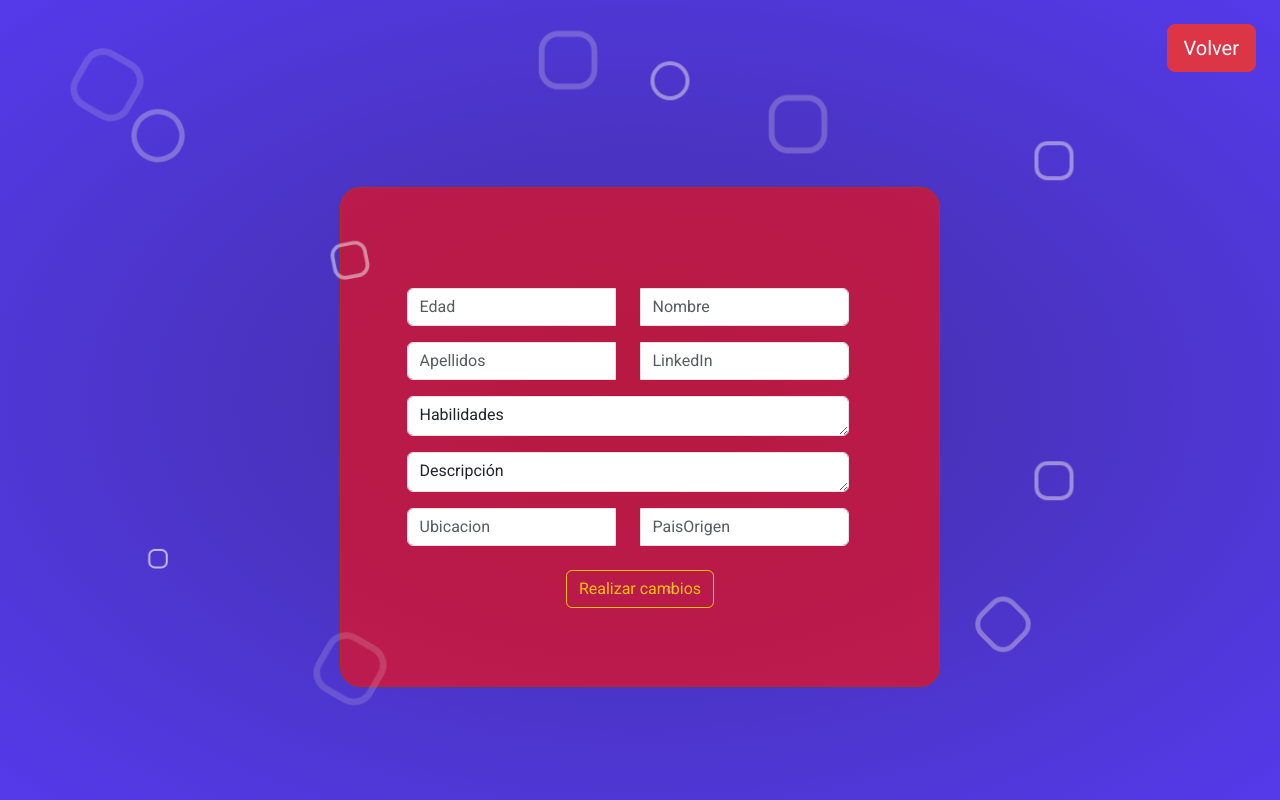
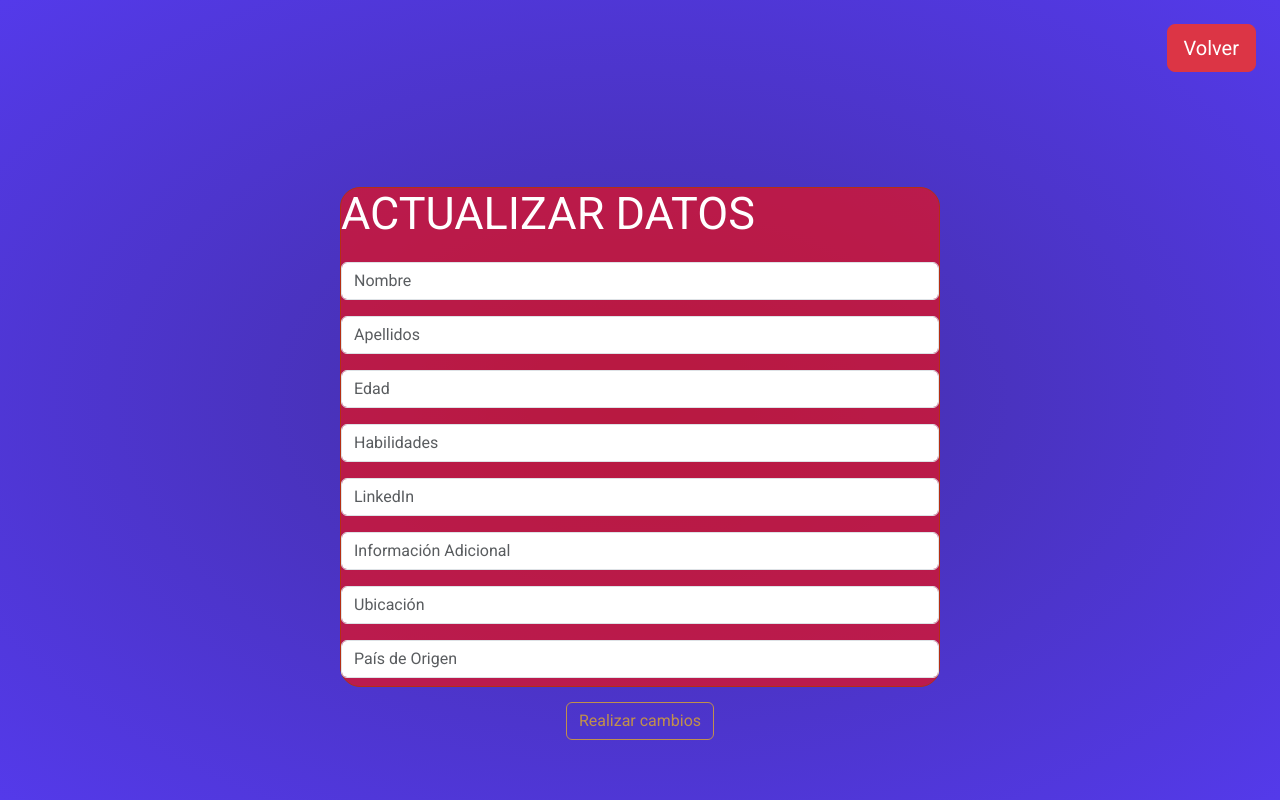
Before and after one commit to Tech-Community-Peru/tech-events-front, an Angular app: page /userprofile/modificarPerfil in a window 1280 px wide. Built offline with nearby package versions, Linux system fonts and the light colour scheme.

Commit message:
Perfil y actualizar perfil del usuario completado

```diff
--- a/src/app/core/service/auth.service.ts
+++ b/src/app/core/service/auth.service.ts
@@ -61,9 +61,10 @@ export class AuthService {
           cargo: response.cargo,
           especialidad: response.especialidad,
           paisOrigen: response.paisOrigen,
+
         };
 
-        this.storageService.setRegisterData(registerData);
+        this.storageService.setRegisterPonenteData(registerData);
         this.isAuthenticatedSignal.set(true);
       })
     );
@@ -101,4 +102,9 @@ export class AuthService {
     return registerData ? registerData : null;
   }
 
+  getCorreo(): string | null {
+    const registerData = this.storageService.getRegisterData()?.correoElectronico;
+    return registerData ? registerData : null;
+  }
+
 }
--- a/src/app/shared/components/update-profile-ponente/update-profile-ponente.component.html
+++ b/src/app/shared/components/update-profile-ponente/update-profile-ponente.component.html
@@ -25,7 +25,7 @@
 <div class="wrapper-login">
   <main>
     <div class="kanit-light d-grid gap-2 d-md-flex justify-content-end pe-4 mt-4">
-      <a href="/index.html"><button type="button" class="btn btn-danger btn-lg">Volver</button></a>
+      <a ><button type="button"  class="btn btn-danger btn-lg">Volver</button></a>
     </div>
     <div class="conten-page-login">
       <div class="container d-flex justify-content-center h-login">
--- a/src/app/shared/components/update-profile-ponente/update-profile-ponente.component.ts
+++ b/src/app/shared/components/update-profile-ponente/update-profile-ponente.component.ts
@@ -1,9 +1,13 @@
 import {ChangeDetectionStrategy, Component} from '@angular/core';
+import {RouterLink} from '@angular/router';
+import {CommonModule} from '@angular/common';
 
 @Component({
   selector: 'app-update-profile',
   standalone: true,
-  imports: [],
+  imports: [
+    RouterLink, CommonModule,
+  ],
   changeDetection: ChangeDetectionStrategy.OnPush,
   templateUrl: './update-profile-ponente.component.html',
   styleUrl: './update-profile-ponente.component.css'
--- a/src/app/shared/components/update-profile/update-profile.component.css
+++ b/src/app/shared/components/update-profile/update-profile.component.css
@@ -5,7 +5,9 @@ html.loginHtml {
   height: 100%;
 }
 
-
+h2{
+  color: #ffffff;
+}
 
 .h-login {
   height: 700px;
--- a/src/app/shared/components/update-profile/update-profile.component.html
+++ b/src/app/shared/components/update-profile/update-profile.component.html
@@ -4,60 +4,56 @@
 <div class="wrapper-login">
   <main>
     <div class="kanit-light d-grid gap-2 d-md-flex justify-content-end pe-4 mt-4">
-      <a href="/index.html"><button type="button" class="btn btn-danger btn-lg">Volver</button></a>
+      <button type="button" [routerLink]="'/userprofile'" class="btn btn-danger btn-lg">Volver</button>
     </div>
     <div class="conten-page-login">
       <div class="container d-flex justify-content-center h-login">
         <div class="update-profile">
-          <div class="container d-flex justify-content-center">
-            <div class="Form">
+          <h2>ACTUALIZAR DATOS</h2>
+          <form [formGroup]="updateProfileForm" (ngSubmit)="onSubmit()">
             <div class="input-group mb-3">
-                <input type="text" name="Edad"
-                       class="form-control kanit-light nullShadow form-control-static" placeholder="Edad">
-                <input type="text" name="Nombre"
-                       class="form-control kanit-light nullShadow form-control-static" placeholder="Nombre">
+              <input type="text" formControlName="nombre" class="form-control" placeholder="Nombre">
+              <div *ngIf="updateProfileForm.get('nombre')?.invalid && updateProfileForm.get('nombre')?.touched" class="text-danger">
+                Nombre es requerido.
+              </div>
             </div>
             <div class="input-group mb-3">
-                <input type="text" name="Edad"
-                       class="form-control kanit-light nullShadow form-control-static" placeholder="Apellidos">
-                <input type="text" name="Nombre"
-                       class="form-control kanit-light nullShadow form-control-static" placeholder="LinkedIn">
+              <input type="text" formControlName="apellido" class="form-control" placeholder="Apellidos">
+              <div *ngIf="updateProfileForm.get('apellido')?.invalid && updateProfileForm.get('apellido')?.touched" class="text-danger">
+                Apellidos son requeridos.
+              </div>
             </div>
             <div class="input-group mb-3">
-                <textarea class="form-control kanit-light nullShadow form-control-static" style="height: 40px" disabled>Habilidades</textarea>
+              <input type="number" formControlName="edad" class="form-control" placeholder="Edad">
+              <div *ngIf="updateProfileForm.get('edad')?.invalid && updateProfileForm.get('edad')?.touched" class="text-danger">
+                Ingresa una edad válida.
+              </div>
             </div>
             <div class="input-group mb-3">
-                <textarea class="form-control kanit-light nullShadow form-control-static" style="height: 40px" disabled>Descripción</textarea>
+              <input type="text" formControlName="habilidades" class="form-control" placeholder="Habilidades">
             </div>
             <div class="input-group mb-3">
-                <input type="text" name="Edad"
-                       class="form-control kanit-light nullShadow form-control-static" placeholder="Ubicacion">
-                <input type="text" name="Nombre"
-                       class="form-control kanit-light nullShadow form-control-static" placeholder="PaisOrigen">
+              <input type="text" formControlName="linkedin" class="form-control" placeholder="LinkedIn">
+              <div *ngIf="updateProfileForm.get('linkedin')?.invalid && updateProfileForm.get('linkedin')?.touched" class="text-danger">
+                Ingresa un enlace válido.
+              </div>
+            </div>
+            <div class="input-group mb-3">
+              <input type="text" formControlName="informacionAdicional" class="form-control" placeholder="Información Adicional">
+            </div>
+            <div class="input-group mb-3">
+              <input type="text" formControlName="ubicacion" class="form-control" placeholder="Ubicación">
+            </div>
+            <div class="input-group mb-3">
+              <input type="text" formControlName="paisOrigen" class="form-control" placeholder="País de Origen">
             </div>
             <div class="d-flex flex-wrap justify-content-center py-2">
-                <button type="button" class="btn btn-outline-warning">Realizar cambios</button>
+              <button type="submit" class="btn btn-outline-warning" [disabled]="updateProfileForm.invalid">Realizar cambios</button>
             </div>
-            </div>
-          </div>
+          </form>
         </div>
       </div>
     </div>
   </main>
 </div>
-
-<div class="box">
-  <div></div>
-  <div></div>
-  <div></div>
-  <div></div>
-  <div></div>
-  <div></div>
-  <div></div>
-  <div></div>
-  <div></div>
-  <div></div>
-  <div></div>
-  <div></div>
-</div>
 </body>
--- a/src/app/shared/components/update-profile/update-profile.component.ts
+++ b/src/app/shared/components/update-profile/update-profile.component.ts
@@ -1,10 +1,14 @@
 import {ChangeDetectionStrategy, Component, inject} from '@angular/core';
-import {FormBuilder, FormGroup, FormsModule, ReactiveFormsModule} from '@angular/forms';
+import {FormBuilder, FormGroup, FormsModule, ReactiveFormsModule, Validators} from '@angular/forms';
 import {MatInputModule} from '@angular/material/input';
 import {MatCardModule} from '@angular/material/card';
 import {MatSnackBar, MatSnackBarModule} from '@angular/material/snack-bar';
 import {Router, RouterLink} from '@angular/router';
 import {CommonModule} from '@angular/common';
+import {PerfilService} from '../../../core/service/perfil.service';
+import {ActualizarPerfilRequest} from '../../models/actualizarperfil-request.model';
+import {RegisterResponse} from '../../models/register-response.model';
+import {StorageService} from '../../../core/service/storage.service';
 
 @Component({
   selector: 'app-update-profile',
@@ -16,16 +20,60 @@ import {CommonModule} from '@angular/common';
 })
 export class UpdateProfileComponent {
 
-  UpdateProfile: FormGroup;
+  updateProfileForm: FormGroup;
 
   private fb = inject(FormBuilder);
   private router = inject(Router);
   private snackBar = inject(MatSnackBar);
+  private perfilService = inject(PerfilService);
+  private storageService = inject(StorageService);
 
   constructor() {
-    this.UpdateProfile = this.fb.group({
-
-    })
+    this.updateProfileForm = this.fb.group({
+      nombre: ['', [Validators.required, Validators.minLength(2)]],
+      apellido: ['', [Validators.required, Validators.minLength(2)]],
+      edad: [null, [Validators.required, Validators.min(1), Validators.max(100)]],
+      habilidades: ['', [Validators.required, Validators.minLength(5)]],
+      linkedin: ['', [Validators.required, Validators.pattern('https?://.+')]],
+      informacionAdicional: ['', [Validators.maxLength(255)]],
+      ubicacion: ['', [Validators.required, Validators.minLength(3)]],
+      paisOrigen: ['', [Validators.required, Validators.minLength(3)]],
+    });
   }
 
+  onSubmit(): void {
+    if (this.updateProfileForm.invalid) {
+      this.snackBar.open('Por favor, completa todos los campos requeridos.', 'Cerrar', { duration: 3000 });
+      return;
+    }
+
+    const profileData: ActualizarPerfilRequest = this.updateProfileForm.value;
+
+    this.perfilService.actualizarPerfil(profileData).subscribe({
+      next: () => {
+        // Recuperar los datos existentes del almacenamiento
+        const existingData = this.storageService.getRegisterData();
+
+        if (existingData) {
+          // Combinar los datos existentes con los actualizados
+          const updatedData: RegisterResponse = {
+            ...existingData, // Mantén los campos existentes
+            ...profileData,  // Sobrescribe con los datos actualizados
+          };
+
+          // Guardar los datos combinados en el almacenamiento
+          this.storageService.setRegisterData(updatedData);
+        }
+
+        this.snackBar.open('Perfil actualizado exitosamente.', 'Cerrar', { duration: 3000 });
+        this.router.navigate(['/userprofile']);
+      },
+      error: (err) => {
+        console.error('Error al actualizar perfil:', err.message);
+        this.snackBar.open(err.message || 'Hubo un error al actualizar el perfil.', 'Cerrar', { duration: 3000 });
+      },
+    });
+  }
+
+
 }
--- a/src/app/shared/components/user-profile/user-profile.component.html
+++ b/src/app/shared/components/user-profile/user-profile.component.html
@@ -3,7 +3,7 @@
 <div class="container mt-5">
   <div class="card p-4">
     <div class="d-flex justify-content-between align-items-center mb-3">
-      <button class="btn btn-primary" id="btnVolver">Volver</button>
+      <button class="btn btn-primary" [routerLink]="'/dashboard'"  id="btnVolver">Volver</button>
       <button class="btn btn-outline-primary" [routerLink]="'/userprofile/modificarPerfil'"  id="btnModificarPerfil">Modificar Perfil</button>
     </div>
     <div class="row">
@@ -14,10 +14,10 @@
         <p><strong>País:</strong> <span>{{  user?.paisOrigen ||'N/A' }}</span></p>
       </div>
       <div class="col-md-6">
-        <p><strong>Habilidades:</strong> <span>Lorem ipsum dolor sit amet.</span></p>
-        <p><strong>LinkedIn:</strong> <span>example-linkedin-profile</span></p>
-        <p><strong>Información adicional:</strong> <span>Lorem ipsum dolor sit amet.</span></p>
-        <p><strong>Te registraste el:</strong> <span>{{  'DD/MM/YY' }}</span></p>
+        <p><strong>Edad:</strong> <span>{{  user?.edad ||'N/A' }}</span></p>
+        <p><strong>Habilidades:</strong> <span>{{  user?.habilidades ||'N/A' }}</span></p>
+        <p><strong>LinkedIn:</strong> <span>{{  user?.linkedin ||'N/A' }}</span></p>
+        <p><strong>Información adicional:</strong> <span>{{  user?.informacionAdicional ||'N/A' }}</span></p>
       </div>
     </div>
   </div>
--- a/src/app/shared/models/actualizarperfil-request.model.ts
+++ b/src/app/shared/models/actualizarperfil-request.model.ts
@@ -8,5 +8,4 @@ export interface ActualizarPerfilRequest {
   ubicacion: string;
   paisOrigen: string;
   edad: number;
-
 }
```
Also changed, not shown: src/app/core/service/perfil.service.ts (added, +68 -0 lines), src/app/core/service/storage.service.ts (+26 -1 lines), src/app/shared/models/register-response.model.ts (+8 -0 lines). Lines whose indentation alone changed are shown as unchanged.
